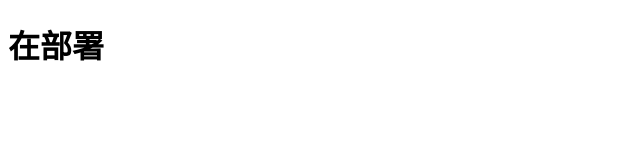
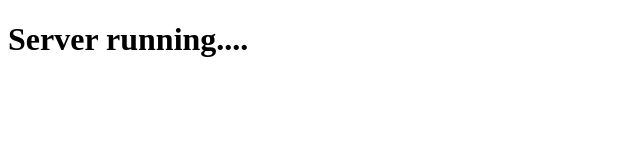
Before and after one commit to TanWeibo/TanWeibo.github.io, a plain HTML site: page index.html in a window 1280 px wide. Shown: the whole page, without its empty margins (0-640 px from the left). Drawn offline with Linux system fonts and the light colour scheme.

Commit message:
Update index.html

```diff
--- a/index.html
+++ b/index.html
@@ -5,6 +5,6 @@
     <title>Server Close</title>
 </head>
 <body>
-    <h1>在部署</h1>
+    <h1>Server running....</h1>
 </body>
 </html>
```
